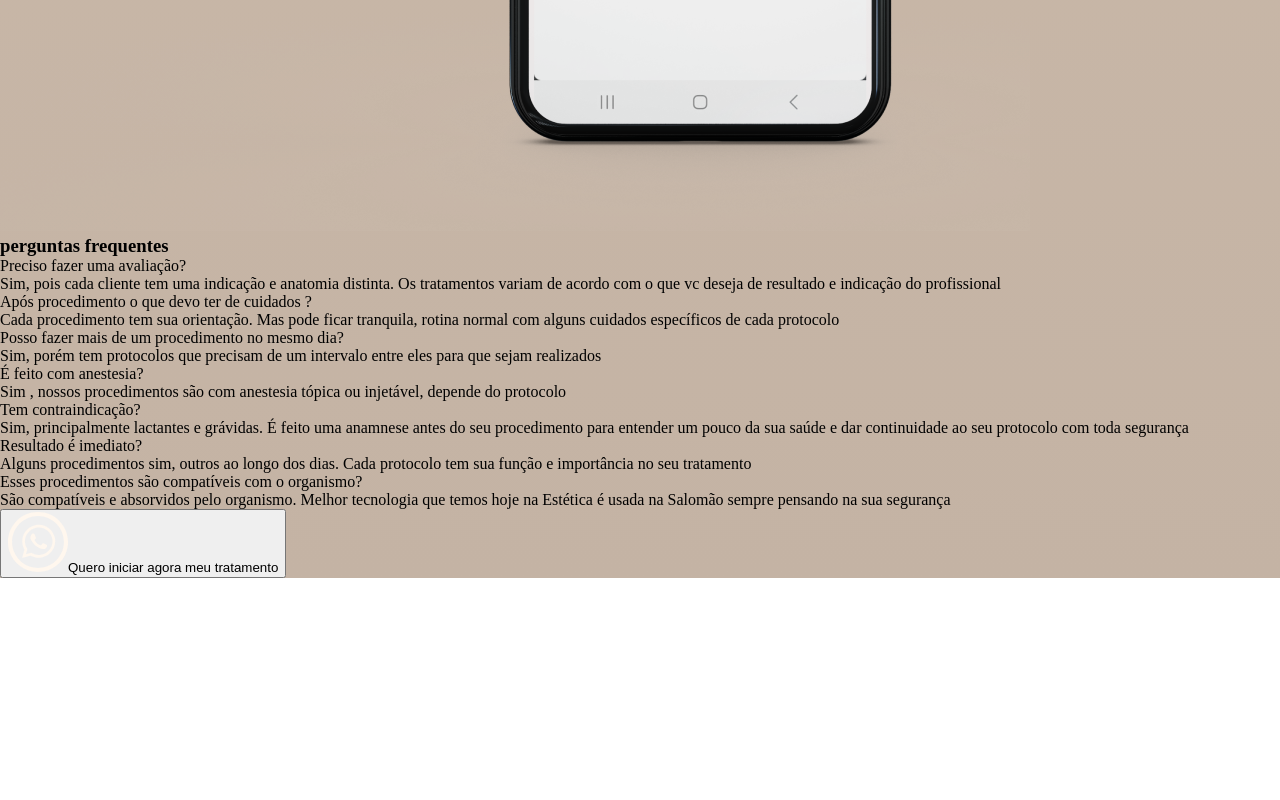
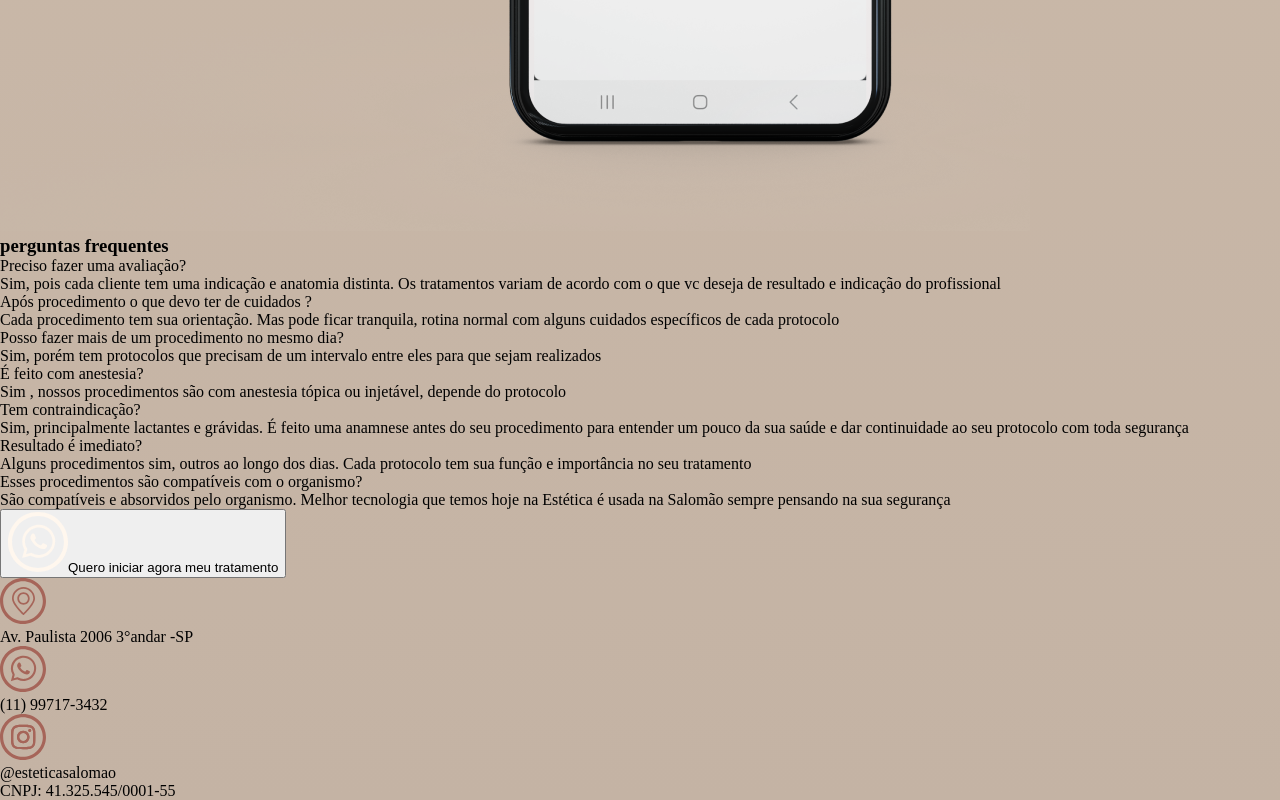
Before and after one commit to guisdarocha/clinicasalomao, a React (Vite) app in the folder clinica-salomao/: page / in a window 1280 px wide. Shown: the part 9863-10663 px from the top of the page. Before the commit the page ends 10441 px from the top, so only its background shows below. Built offline with nearby package versions, Linux system fonts and the light colour scheme; a web font is replaced by a local one.

Commit message:
Estrutura HTML finalizada

```diff
--- a/clinica-salomao/src/components/Footer/Footer.tsx
+++ b/clinica-salomao/src/components/Footer/Footer.tsx
@@ -1,9 +1,27 @@
-
+import pin from '../../assets/pin.svg'
+import whats from '../../assets/whats_footer.svg'
+import instagram from '../../assets/instagram.svg'
 
 const Footer = () => {
     return (
     <>
-    <div className="container"></div>
+    <div className="container">
+        <div>
+            <img src={pin} alt="" />
+            <p>Av. Paulista 2006 3°andar -SP</p>
+        </div>
+        <div>
+            <img src={whats} alt="" />
+            <p>(11) 99717-3432</p>
+        </div>
+        <div>
+            <img src={instagram} alt="" />
+            <p>@esteticasalomao</p>
+        </div>
+        <div>
+            <p>CNPJ: 41.325.545/0001-55</p>
+        </div>
+    </div>
     </>
     )
 }
```
Also changed, not shown: clinica-salomao/src/assets/instagram.svg (renamed from clinica-salomao/src/assets/Layer_1.svg).
